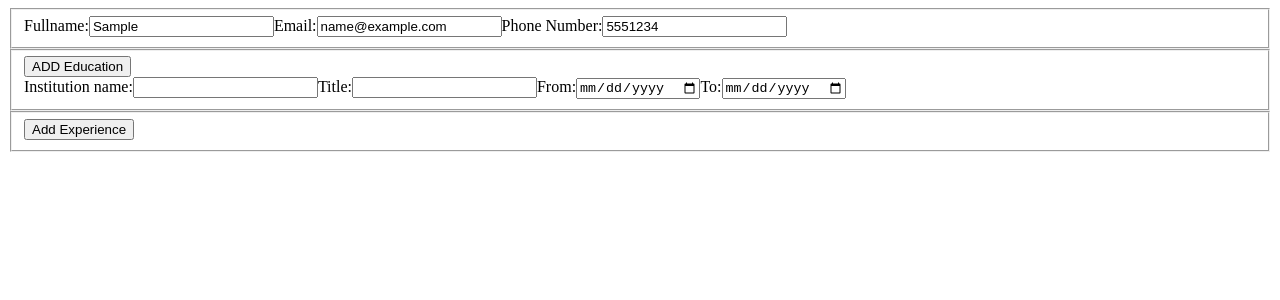
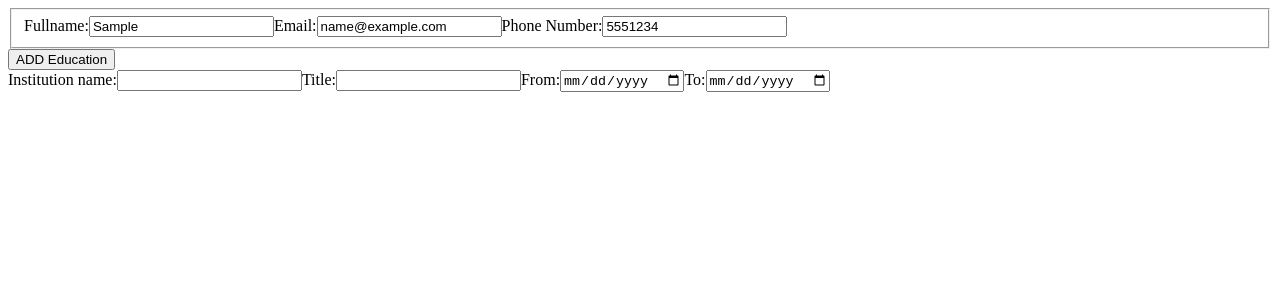
Before and after one commit to lucasmblanco/cv-application-TOP, a React (Create React App) app: page / in a window 1280 px wide. Both pictures are taken after typing "Sample", "name@example.com", "5551234" into the empty fields and a click on the button "ADD Education". Shown: the top 300 px of the page. Built offline with nearby package versions, Linux system fonts and the light colour scheme.

Commit message:
added logic to render inputs

```diff
--- a/package.json
+++ b/package.json
@@ -3,6 +3,7 @@
   "version": "0.1.0",
   "private": true,
   "dependencies": {
+    "@react-pdf/renderer": "^3.0.0",
     "@testing-library/jest-dom": "^5.16.5",
     "@testing-library/react": "^13.4.0",
     "@testing-library/user-event": "^13.5.0",
--- a/src/App.js
+++ b/src/App.js
@@ -1,7 +1,8 @@
 import './App.scss';
 import React from "react";
 import Education from './components/education';
-import Experience from "./components/experience";
+//import Experience from "./components/experience";
+import uniqid from "uniqid"
 
 
 class App extends React.Component{
@@ -13,6 +14,7 @@ class App extends React.Component{
         phone: '',
         education: [],
         institution: {
+          id: uniqid(),
           name:'',
           title: '',
           from: '',
@@ -20,6 +22,7 @@ class App extends React.Component{
         },
         experience: [],
         company: {
+          id: uniqid(),
           position: '',
           task: '',
           from: '',
@@ -28,7 +31,7 @@ class App extends React.Component{
       }
     this.addEducation = this.addEducation.bind(this);
     this.addExperience = this.addExperience.bind(this);
-
+    this.handleChange = this.handleChange.bind(this);
 
   }
 
@@ -43,48 +46,52 @@ class App extends React.Component{
   addExperience(e){
     e.preventDefault();
     this.setState({
-      experience: this.state.experience.concat(this.state.company)
+      experience: this.state.experience.concat(this.state.company),
+
     })
+  }
+
+  handleChange(e){
+    this.setState({
+      [e.target.id]: e.target.value,
+    })
+    console.log(e.target.id)
   }
 
 
   render(){
-    const {education, experience} = this.state;
+    const {fullname, email, phone, education} = this.state;
     return(
       <form>
         <fieldset>
           <label>
             Fullname:
-            <input type="text"></input>
+            <input type="text" id="fullname"  name="fullname" value={fullname} onChange={this.handleChange}></input>
           </label>
           <label>
             Email:
-            <input type="email"></input>
+            <input type="email" id="email" name="email" value={email} onChange={this.handleChange}></input>
           </label>
           <label>
             Phone Number:
-            <input type="tel"></input>
+            <input type="tel" id="phone" name="phone" value={phone} pattern="[0-9]{3}-[0-9]{3}-[0-9]{4}" onChange={this.handleChange}></input>
           </label>
         </fieldset>
-        <fieldset>
+        <div>
         <button onClick={this.addEducation}>ADD Education</button>
-          {
-            education.map(() => { return <Education /> })
-          }
-        </fieldset>
-        <fieldset>
-          <button onClick={this.addExperience}>Add Experience</button>
-          {
-            experience.map(() => {return <Experience />})
-          }
-        </fieldset>
-
-
-
-
+        <Education handleChange={this.handleChange} data={education}/>
+        </div>
       </form>
     )
   }
 }
 
 export default App
+
+/* <fieldset>
+          <button onClick={this.addExperience}>Add Experience</button>
+          {
+            experience.map(() => {return <Experience />})
+          }
+        </fieldset>
+        */
--- a/src/components/education.js
+++ b/src/components/education.js
@@ -1,26 +1,36 @@
 import React from "react";
 
 const Education = (props) => {
+    const {handleChange, data } = props;
 
     return(
         <div>
+        {
+            data.map((element) => {
+                console.log(element)
+               return <div key={element.id}>
                         <label>
                             Institution name:
-                <input type="text"></input>
+                            <input type="text" id="name" name="name" value={element.name} onChange={handleChange}></input>
                         </label>
                         <label>
                             Title:
-                <input type="text"></input>
+                            <input type="text" id="title" name="title" value={element.title} onChange={handleChange}></input>
                         </label>
                         <label>
                             From:
-                <input type="date"></input>
+                            <input type="date" id="from" name="from" value={element.from} onChange={handleChange}></input>
                         </label>
                         <label>
                             To:
-                <input type="date"></input>
+                            <input type="date" id="to" name="to" value={element.to} onChange={handleChange}></input>
                         </label>
                     </div>
+            })
+        }
+        </div>
+
+
     )
 }
 
--- a/src/components/experience.js
+++ b/src/components/experience.js
@@ -3,9 +3,7 @@ import React from "react";
 
 const Experience = (props) => {
 
-
 return (
-
         <div>
             <label>
                 Company name:
@@ -24,9 +22,6 @@ const Experience = (props) => {
                 <input type="date"></input>
             </label>
      </div>
-
-
-
     )
 }
 
```
Also changed, not shown: src/components/pdf-generator.js (added, +7 -0 lines), 1 other file (tests, documents, lock files or other folders). Lines whose indentation alone changed are shown as unchanged.
